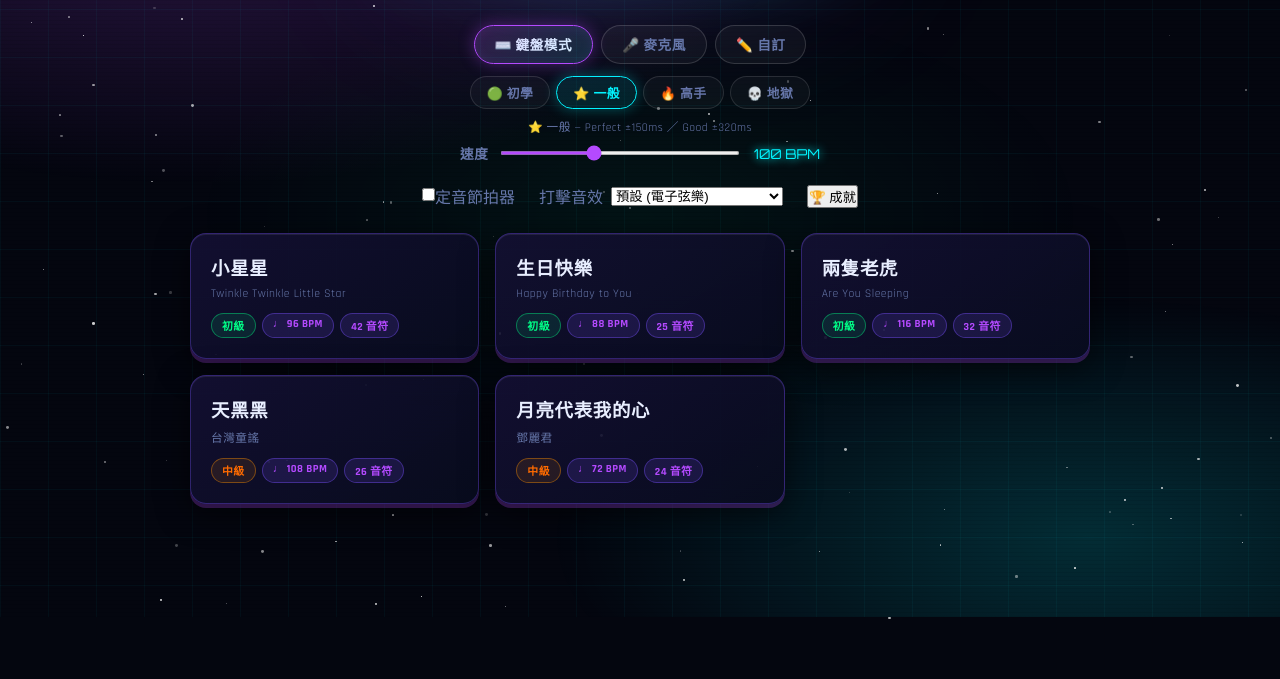
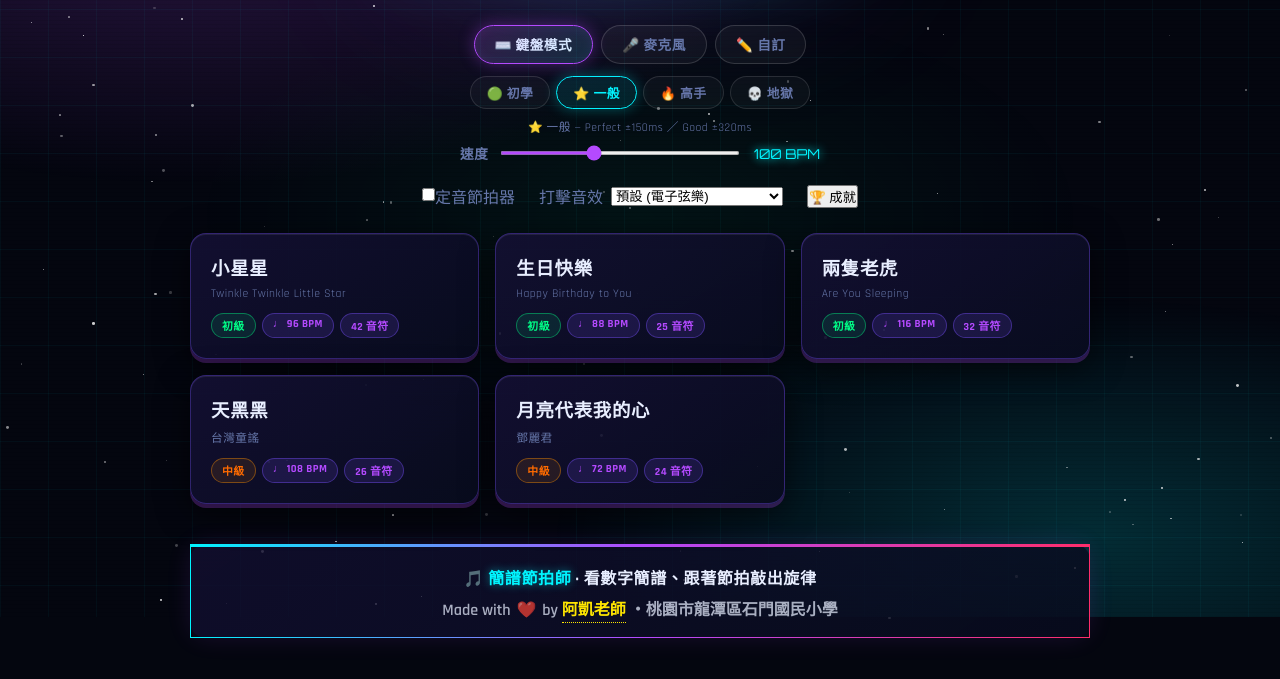
Before and after one commit to cagoooo/music, a plain HTML site: page index.html in a window 1280 px wide. Shown: the part 183-862 px from the top of the page. Before the commit the page ends 800 px from the top, so only its background shows below. Drawn offline with Linux system fonts and the light colour scheme.

Commit message:
feat: 新增網站頁尾，署名連到阿凱老師教育科技創新專區
Co-Authored-By: Claude Opus 5.5 <noreply@anthropic.com>

```diff
--- a/index.html
+++ b/index.html
@@ -1539,6 +1539,63 @@
       font-size: 0.8rem;
       color: var(--dim);
     }
+
+    /* ════════════ 選單頁尾（作者署名） ════════════ */
+    .menu-footer {
+      width: 100%;
+      max-width: 900px;
+      margin-top: 40px;
+      padding: 18px 20px 16px;
+      border-radius: var(--r);
+      background: linear-gradient(145deg, rgba(20, 16, 52, .75), rgba(8, 12, 30, .85));
+      border: 1px solid var(--border);
+      border-top: 3px solid transparent;
+      border-image: linear-gradient(90deg, var(--neon-c), var(--neon-p), var(--neon-r)) 1;
+      box-shadow: 0 0 24px rgba(180, 74, 255, .12);
+      text-align: center;
+      font-family: 'Rajdhani', 'Noto Sans TC', sans-serif;
+      user-select: text;
+    }
+    .menu-footer__name {
+      color: var(--txt);
+      font-size: 1rem;
+      font-weight: 700;
+      letter-spacing: .04em;
+      margin-bottom: 6px;
+    }
+    .menu-footer__name b {
+      color: var(--neon-c);
+      text-shadow: 0 0 10px rgba(0, 245, 255, .45);
+    }
+    .site-credit {
+      color: rgba(232, 238, 255, .72);
+      font-size: 1rem;
+      font-weight: 600;
+    }
+    .site-credit__heart {
+      display: inline-block;
+      margin: 0 2px;
+      letter-spacing: normal;
+    }
+    .site-credit__author {
+      color: var(--neon-y);
+      font-weight: 700;
+      text-decoration: none;
+      border-bottom: 1px dotted currentColor;
+      padding: 2px 0 1px;
+      transition: color .2s, text-shadow .2s;
+    }
+    .site-credit__author:hover {
+      color: var(--neon-c);
+      text-shadow: 0 0 10px rgba(0, 245, 255, .6);
+    }
+    @media (max-width: 600px) {
+      .menu-footer .footer-dot { display: none; }
+      .menu-footer .footer-school { display: block; margin-top: 2px; }
+    }
+    @media print {
+      .menu-footer { display: none; }
+    }
   </style>
 </head>
 
@@ -1624,6 +1681,14 @@
       </div>
 
       <div class="song-grid" id="song-grid"></div>
+
+      <!-- 選單頁尾（只在選曲畫面顯示） -->
+      <footer class="menu-footer">
+        <p class="menu-footer__name">🎵 <b>簡譜節拍師</b> · 看數字簡譜、跟著節拍敲出旋律</p>
+        <p class="site-credit">Made with <span class="site-credit__heart" aria-label="愛心">❤️</span> by
+          <a href="https://cagoooo.github.io/Akai/" target="_blank" rel="noopener noreferrer" title="阿凱老師教育科技創新專區" class="site-credit__author">阿凱老師</a>
+          <span class="footer-school"><span class="footer-dot" aria-hidden="true">・</span>桃園市龍潭區石門國民小學</span></p>
+      </footer>
     </section>
 
     <!-- ══ GAME ══ -->
```
